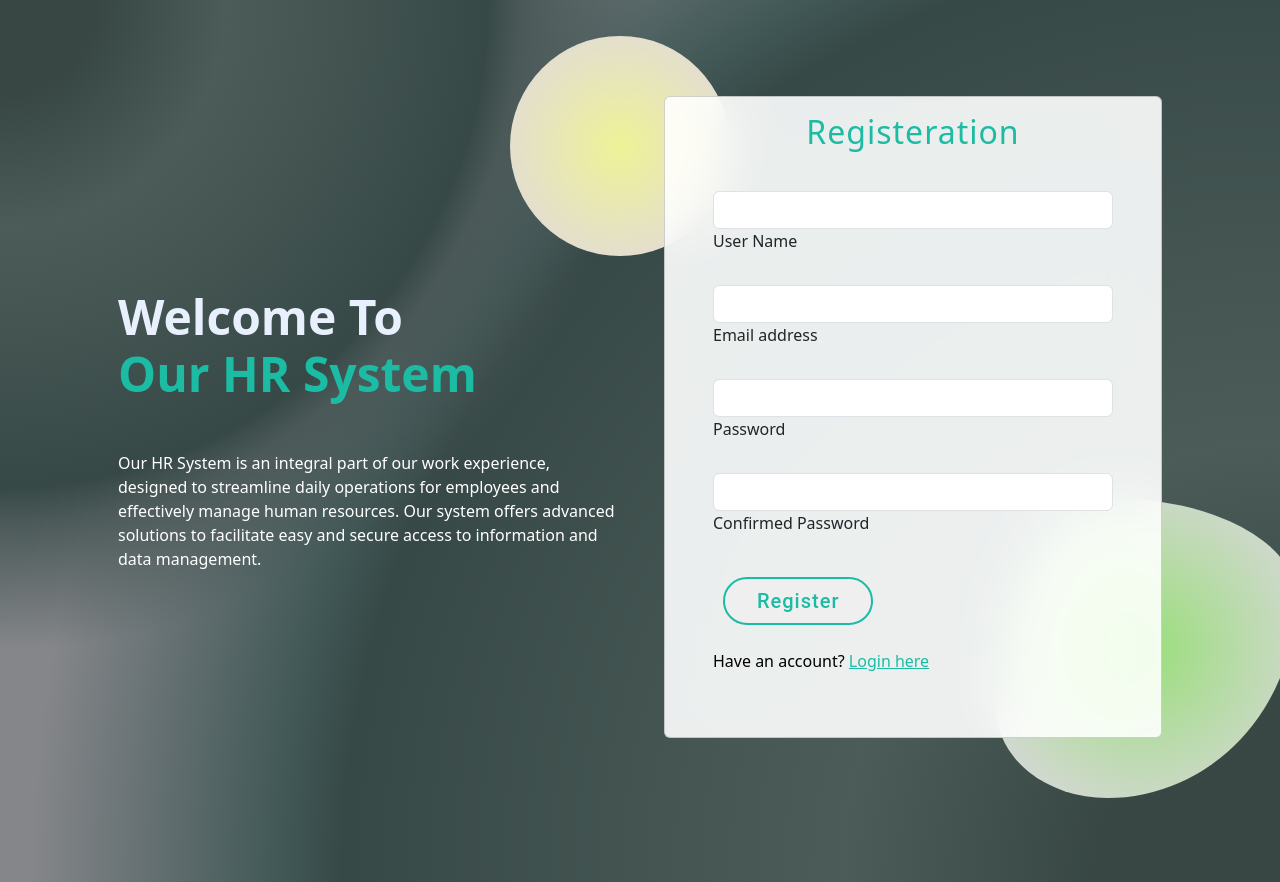
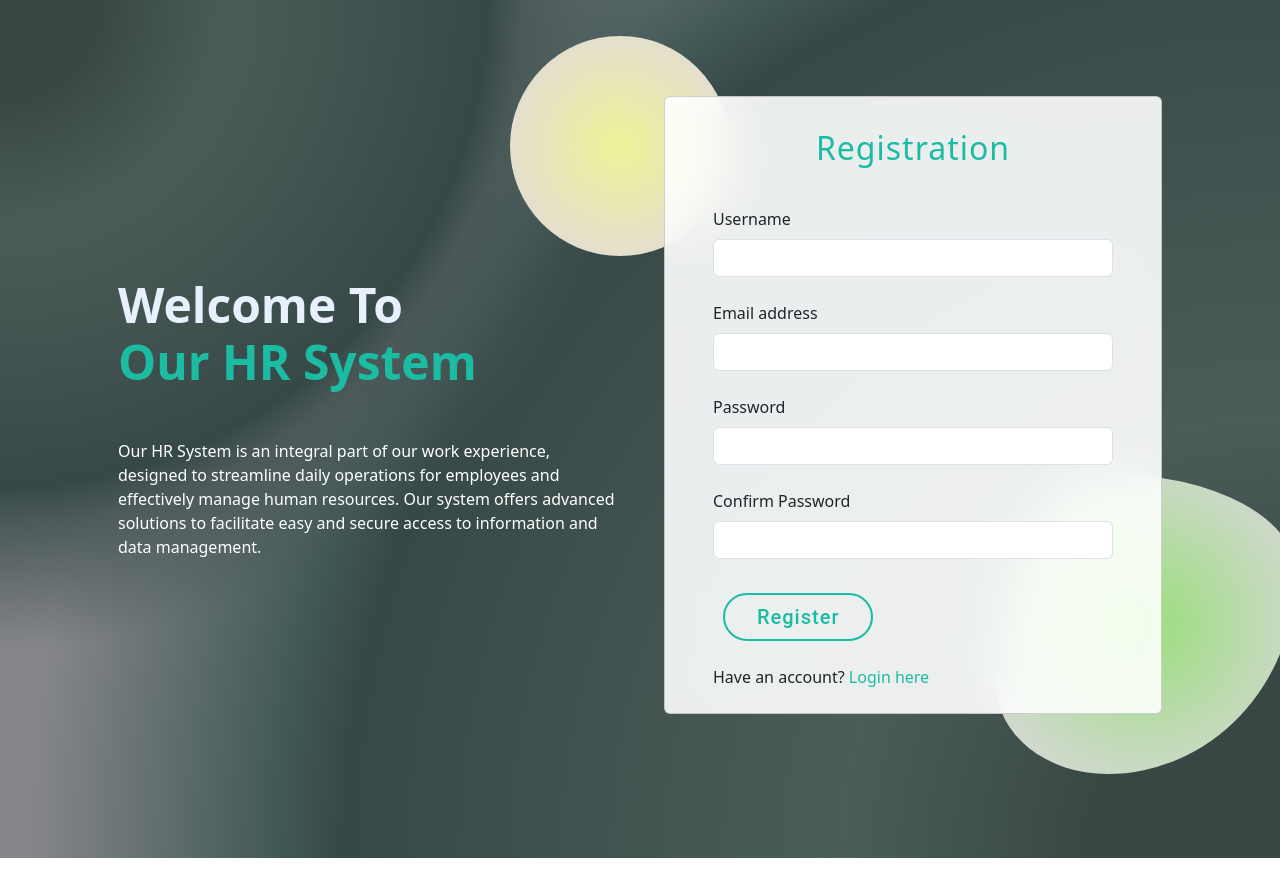
Before and after one commit to MaiyoiaGamal/ITI_Proj_FE, an Angular app: page /Register in a window 1280 px wide. After the commit the page ends 858 px from the top, so only its background shows below. Built offline with nearby package versions, Linux system fonts and the light colour scheme; what @sweetalert2/ngx-sweetalert2 would draw is missing.

Commit message:
login and regist validations

```diff
--- a/src/app/Component/dashboard/dashboard.component.html
+++ b/src/app/Component/dashboard/dashboard.component.html
@@ -9,8 +9,13 @@
                     class="fas fa-project-diagram me-2"></i>Employees</a>
             <a  routerLink="/EmployeeAttendance" class="list-group-item list-group-item-action bg-transparent second-text fw-bold"><i
                     class="fas fa-chart-line me-2"></i>Employees Attendace</a>
+                    <a  routerLink="/Holiday" class="list-group-item list-group-item-action bg-transparent second-text fw-bold"><i
+                        class="fas fa-chart-line me-2"></i>Holiday</a>
             <a routerLink="/EmployeesReports" class="list-group-item list-group-item-action bg-transparent second-text fw-bold"><i
                     class="fas fa-paperclip me-2"></i>Reports</a>
+
+
+
         </div>
     </div>
     <!-- /#sidebar-wrapper -->
--- a/src/app/Component/log-in/log-in.component.html
+++ b/src/app/Component/log-in/log-in.component.html
@@ -22,20 +22,21 @@
 
           <div class="card bg-glass">
             <div class="card-body px-4 py-5 px-md-5">
-                <form>
+                <form [formGroup]="loginform">
                     <h5 class="fw-normal mb-3 pb-4 text-center text-main" style="letter-spacing: 1px; font-size: 2rem;">Log In</h5>
 
                     <div class="form-outline mb-4">
-                        <input type="email" id="form3Example3" class="form-control" />
+                        <input type="email" id="form3Example3" formControlName="email" class="form-control" />
                         <label class="form-label" for="form3Example3">Email address</label>
                       </div>
 
                       <!-- Password input -->
                       <div class="form-outline mb-4">
-                        <input type="password" id="form3Example4" class="form-control" />
+                        <input type="password" id="form3Example4" formControlName="password" class="form-control" />
                         <label class="form-label" for="form3Example4">Password</label>
                       </div>
-                    <button routerLink="/Dash" type="submit" class=" btn-get-started btn-block mb-4">
+                    <button type="submit" (click)="login()" class=" btn-get-started btn-block mb-4">
+                      <!-- -->
                        Log In
                       </button>
 
--- a/src/app/Component/log-in/log-in.component.ts
+++ b/src/app/Component/log-in/log-in.component.ts
@@ -1,4 +1,7 @@
 import { Component } from '@angular/core';
+import { FormBuilder, FormGroup, Validators } from '@angular/forms';
+import { EmplyeeServiceService } from 'src/app/Services/emplyee-service.service';
+import Swal from 'sweetalert2';
 
 @Component({
   selector: 'app-log-in',
@@ -6,5 +9,36 @@ import { Component } from '@angular/core';
   styleUrls: ['./log-in.component.css']
 })
 export class LogInComponent {
+  loginform:FormGroup
+  constructor(private service:EmplyeeServiceService , private fb:FormBuilder){
+   this.loginform = this.fb.group({
+    email:['',Validators.required],
+    password:['',Validators.required]
+   })
+  }
+
+  get email(){
+   return this.loginform.get('email')
+  }
+
+  get password(){
+    return this.loginform.get('password')
+   }
+
+
+   login() {
+    this.service.login(this.email?.value, this.password?.value).subscribe(
+      () => {
+        window.open('http://localhost:4200/employee',"_Self")
+      },
+      (error) => {
+        console.log(error)
+        //  if(error.errors === 'The Email field is required.')
+        //  {
+        //   Swal.fire('The Email field is required.')
+        //  }
+      }
+    );
+  }
 
 }
--- a/src/app/Component/register/register.component.html
+++ b/src/app/Component/register/register.component.html
@@ -1,58 +1,68 @@
 <!-- Section: Design Block -->
 <section class="background-radial-gradient overflow-hidden">
-
-
   <div class="container px-4 py-5 px-md-5 text-center text-lg-start my-5">
       <div class="row gx-lg-5 align-items-center mb-5">
           <div class="col-lg-6 mb-5 mb-lg-0" style="z-index: 10">
               <h1 class="my-5 display-5 fw-bold ls-tight" style="color: hsl(218, 81%, 95%)">
-            Welcome To
-            <br />
+                  Welcome To <br />
                   <span style="color: #1bbca3">Our HR System </span>
               </h1>
               <p class="mb-4 opacity-70" style="color: #fff">
-            Our HR System is an integral part of our work experience, designed to streamline daily operations for employees and effectively
-            manage human resources. Our system offers advanced solutions to facilitate easy and secure access to information and data management.
+                  Our HR System is an integral part of our work experience, designed to streamline daily operations for employees and effectively manage human resources. Our system offers advanced solutions to facilitate easy and secure access to information and data management.
               </p>
           </div>
-
           <div class="col-lg-6 mb-5 mb-lg-0 position-relative">
               <div id="radius-shape-1" class="position-absolute rounded-circle shadow-5-strong"></div>
               <div id="radius-shape-2" class="position-absolute shadow-5-strong"></div>
-
               <div class="card bg-glass">
-            <div class="card-body px-2 py-2 px-md-5">
-                <form>
-                    <h5 class="fw-normal mb-3 pb-4 px-2 py-2 text-center text-main" style="letter-spacing: 1px; font-size: 2rem;">Registeration</h5>
-
+                  <div class="card-body px-4 py-4 px-md-5">
+                      <form [formGroup]="form" (ngSubmit)="registerfn()">
+                          <h5 class="fw-normal mb-3 pb-4 px-2 py-2 text-center text-main" style="letter-spacing: 1px; font-size: 2rem;">Registration</h5>
                           <div class="form-outline mb-4">
-                        <input type="email" id="form3Example3" class="form-control" />
-                        <label class="form-label" for="form3Example3">User Name</label>
+                            <label class="form-label" for="username">Username</label>
+                              <input type="text" formControlName="username" class="form-control" />
+                              <div [hidden]="username?.valid || username?.untouched">
+                                <small class="text-danger" *ngIf="username?.errors?.['required']">
+                                  Username required
+                                </small>
                               </div>
-
-                    <div class="form-outline mb-4">
-                        <input type="email" id="form3Example3" class="form-control" />
-                        <label class="form-label" for="form3Example3">Email address</label>
-                      </div>
-
-                      <!-- Password input -->
-                      <div class="form-outline mb-4">
-                        <input type="password" id="form3Example4" class="form-control" />
-                        <label class="form-label" for="form3Example4">Password</label>
+                              <!-- <div *ngIf="form.controls.username.invalid && form.controls.username.touched" class="text-danger">Username is required</div> -->
                           </div>
                           <div class="form-outline mb-4">
-                        <input type="password" id="form3Example4" class="form-control" />
-                        <label class="form-label" for="form3Example4">Confirmed Password</label>
+                            <label class="form-label" for="email">Email address</label>
+                              <input type="email" id="email" formControlName="email" class="form-control" />
+                              <!-- <div *ngIf="form.controls.email.invalid && form.controls.email.touched" class="text-danger">Please enter a valid email address</div> -->
+                              <div [hidden]="email?.valid || email?.untouched">
+                                <small class="text-danger" *ngIf="email?.errors?.['required']">
+                                  Email is required
+                                </small>
                               </div>
+                          </div>
+                          <div class="form-outline mb-4">
+                            <label class="form-label" for="password">Password</label>
+                              <input type="password" id="password" formControlName="password" class="form-control" />
+                          </div>
+                          <div [hidden]="password?.valid || password?.untouched">
+                            <small class="text-danger" *ngIf="password?.errors?.['required']">
+                              Password is required
+                            </small>
+                          </div>
+                          <div class="form-outline mb-4">
+                            <label class="form-label" for="passwordConfirmed">Confirm Password</label>
+                              <input type="password" id="passwordConfirmed" formControlName="passwordConfirmed" class="form-control" />
+                              <!-- <div *ngIf="form.controls.passwordConfirmed.invalid && form.controls.passwordConfirmed.touched" class="text-danger">Passwords do not match</div> -->
+                              <div [hidden]="passwordConfirmed?.valid || passwordConfirmed?.untouched">
+                                <small class="text-danger" *ngIf="passwordConfirmed?.errors?.['required']">
+                                  ConfirmPassword is required
+                                </small>
+                                <small class="text-danger" *ngIf="passwordConfirmed?.errors?.['passwordMismatch']">
+                                  ConfirmPassword Not matched the Password
+                                </small>
 
-                    <button routerLink="/Dash" type="submit" class=" btn-get-started btn-block mb-4">
-                       Register
-                      </button>
-
-
-                    <p class="mb-5 pb-lg-2" style="color: #000;">Have an account? <a routerLink="/Login"
-                        style="color:#1bbca3;">Login here</a></p>
-
+                              </div>
+                          </div>
+                          <button type="submit" class="btn btn-get-started btn-block mb-4" (click)="showAllErrors()">Register</button>
+                          <p class="mb-0">Have an account? <a routerLink="/Login" class="text-decoration-none" style="color:#1bbca3;">Login here</a></p>
                       </form>
                   </div>
               </div>
--- a/src/app/Component/register/register.component.ts
+++ b/src/app/Component/register/register.component.ts
@@ -1,4 +1,7 @@
 import { Component } from '@angular/core';
+import { AbstractControl, FormBuilder, FormGroup, ValidationErrors, ValidatorFn, Validators } from '@angular/forms';
+import { EmplyeeServiceService } from 'src/app/Services/emplyee-service.service';
+import Swal from 'sweetalert2';
 
 @Component({
   selector: 'app-register',
@@ -6,5 +9,77 @@ import { Component } from '@angular/core';
   styleUrls: ['./register.component.css']
 })
 export class RegisterComponent {
+  form:FormGroup
+  ddd:any;
+  formdata:any;
+  errorMessages:any;
+  constructor(private service:EmplyeeServiceService , private fb:FormBuilder){
+    this.form = this.fb.group({
+      username:['',Validators.required],
+      email:['',Validators.required],
+      password:['',Validators.required],
+      passwordConfirmed:['',Validators.required]
+    })
+  }
+
+  get username(){
+    return this.form.get('username')
+  }
+  get email(){
+    return this.form.get('email')
+  }
+  get password(){
+    return this.form.get('password')
+  }
+  get passwordConfirmed(){
+    return this.form.get('passwordConfirmed')
+  }
+  // passwordMatchValidator(): ValidatorFn {
+  //   return (control: AbstractControl): Promise<ValidationErrors | null> => {
+  //     return new Promise((resolve) => {
+  //       const password = control.get('password');
+  //       const confirmPassword = control.get('confirmpassword');
+
+  //       if (password && confirmPassword && password.value !== confirmPassword.value) {
+  //         resolve({ 'passwordMismatch': true });
+  //       } else {
+  //         resolve(null);
+  //       }
+  //     });
+  //   };
+  // }
+
+  registerfn() {
+  this.formdata = {
+    username: this.username?.value,
+    email: this.email?.value,
+    password: this.password?.value,
+    passwordConfirmed: this.passwordConfirmed?.value,
+  };
+  console.log(this.formdata)
+  this.service.registertionnum2(this.formdata).subscribe(
+    () => {
+      Swal.fire("Success", "Account Created Successfully", 'success');
+      window.open("/Dash", "_self");
+    },
+    (error) => {
+      console.log("Logs");
+      if (error.status === 200) {
+        Swal.fire("Success", "Account Created Successfully", "success");
+      } else {
+        Swal.fire("Error", "An error occurred while registering. Please try again later.", "error");
+      }
+    }
+  );
+
+
+  }
+
+  showAllErrors() {
+    Object.keys(this.form.controls).forEach(field => {
+      const control = this.form.get(field);
+      control?.markAsTouched({ onlySelf: true });
+    });
+  }
 
 }
```
Also changed, not shown: src/app/Component/addemployeeattendance/addemployeeattendance.component.ts (+19 -6 lines), src/app/Services/emplyee-service.service.ts (+22 -1 lines). Lines whose indentation alone changed are shown as unchanged.
